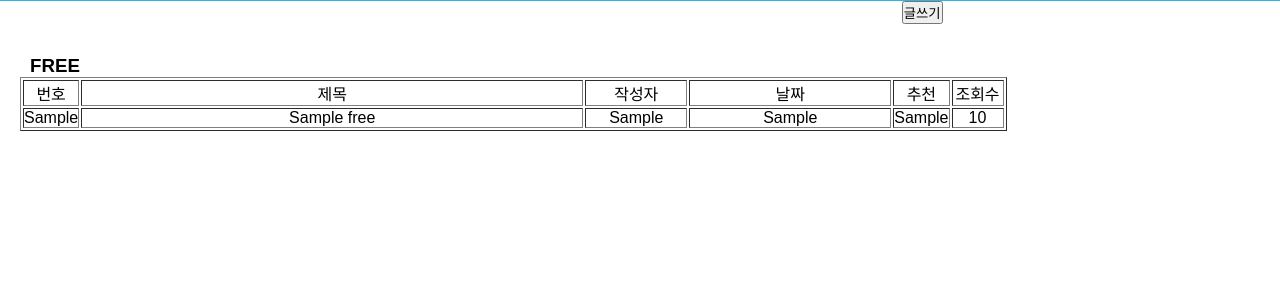
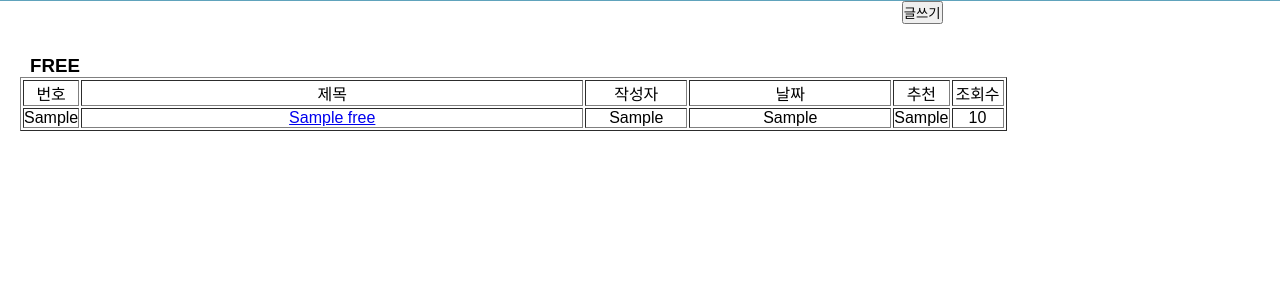
Before and after one commit to visionWWW/QuestionWeb, a PHP site: page /free.php in a window 1280 px wide. Shown: the part 149-448 px from the top of the page. Run offline with PHP 8.4, Linux system fonts and the light colour scheme; tables that the repository leaves empty or names only in its code hold one stand-in row (values such as "Sample post").

Commit message:
Update free.php

```diff
--- a/free.php
+++ b/free.php
@@ -33,9 +33,9 @@
         <?php
        }
          ?>
-         <a href="index.php">Home</a>
-         <a href="question.php">Question</a>
-         <a href="free.php">Free</a>
+        <a href="index.php">Home</a>
+        <a href="question.php">Question</a>
+        <a href="free.php">Free</a>
         <label for="chk"  class="hide-menu-btn">
           <i class="fa fa-times"></i>
         </label>
@@ -60,15 +60,16 @@
         </thead>
         <tbody>
           <?php
-          while($questions = mysqli_fetch_assoc($result)){
+          while($frees = mysqli_fetch_assoc($result)){
             ?>
             <tr>
-              <td width="50" align="center"><?php echo $questions['fnum']; ?></td>
-              <td width="500" align="center"><?php echo $questions['title']; ?></td>
-              <td width="100" align="center"><?php echo $questions['writer']; ?></td>
-              <td width="200" align="center"><?php echo $questions['nalzza']; ?></td>
-              <td width="50" align="center"><?php  echo $questions['recommendation']; ?></td>
-              <td width="50" align="center"><?php echo $questions['views']; ?></td>
+              <td width="50" align="center"><?php echo $frees['fnum']; ?></td>
+              <td width="500" align="center"><a href="seef.php?num=<?php echo $frees['fnum']; ?>">
+                <?php echo $frees['title']; ?></a></td>
+              <td width="100" align="center"><?php echo $frees['writer']; ?></td>
+              <td width="200" align="center"><?php echo $frees['nalzza']; ?></td>
+              <td width="50" align="center"><?php  echo $frees['recommendation']; ?></td>
+              <td width="50" align="center"><?php echo $frees['views']; ?></td>
             </tr>
             <?php
           }
```
